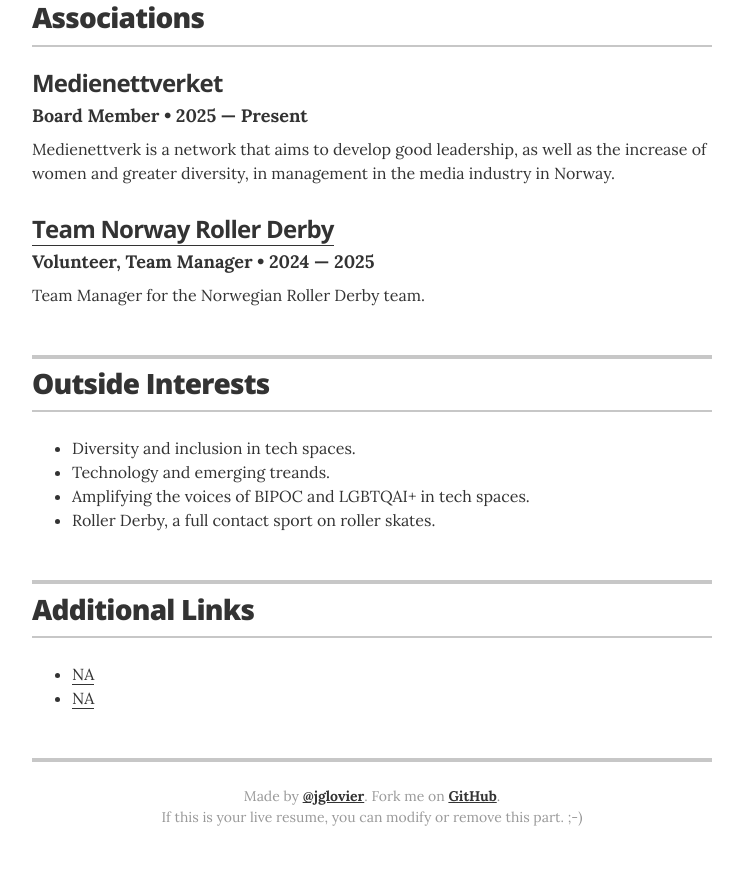
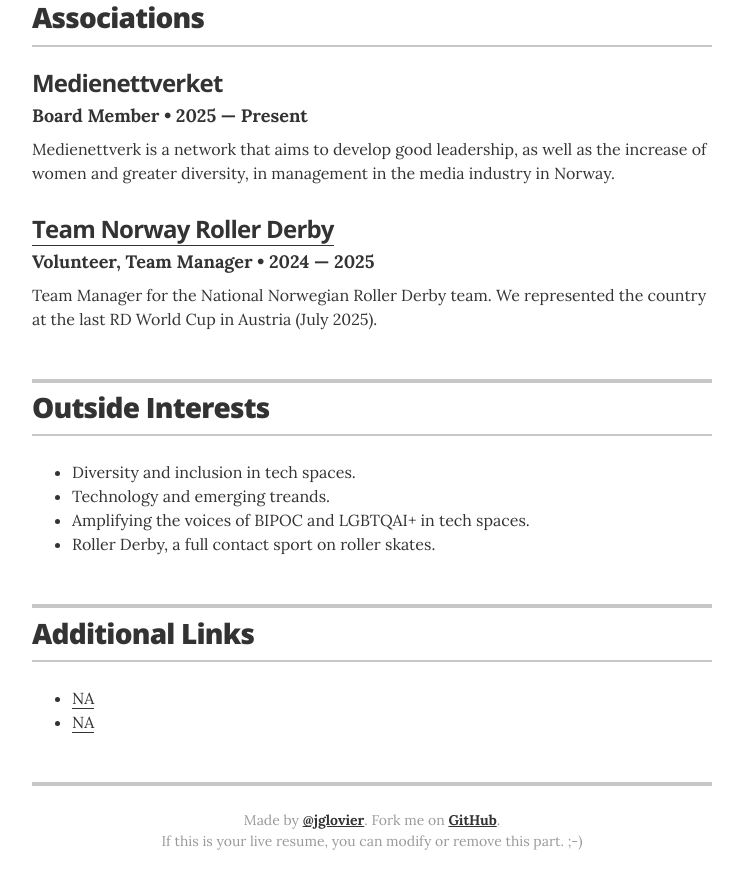
Before and after one commit to thisislola/thisislola.github.io, a Jekyll site: the page built from index.html, in a window 1280 px wide and 900 px high, scrolled down 1870 px. Shown: the top 889 px of the window, without its empty margins (268-1011 px from the left). Built offline with Jekyll 4.4.1, drawn with Linux system fonts in a browser that asks for light colours.

Commit message:
Update associations.yml

```diff
--- a/_data/associations.yml
+++ b/_data/associations.yml
@@ -10,4 +10,4 @@
   role: Volunteer, Team Manager
   year: 2024 &mdash; 2025
   url: https://www.instagram.com/teamnorwayrollerderby/
-  summary: Team Manager for the Norwegian Roller Derby team.
+  summary: Team Manager for the National Norwegian Roller Derby team. We represented the country at the last RD World Cup in Austria (July 2025).
```
